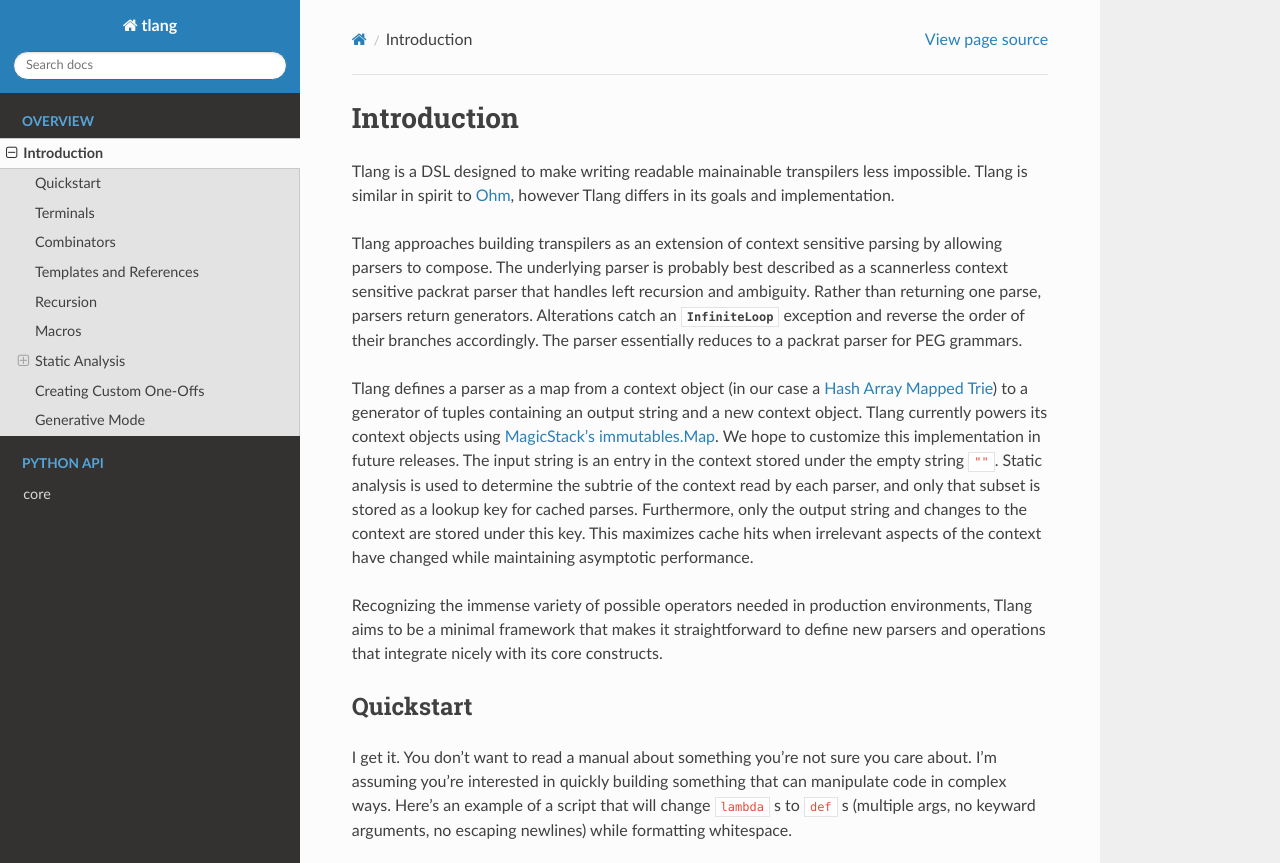
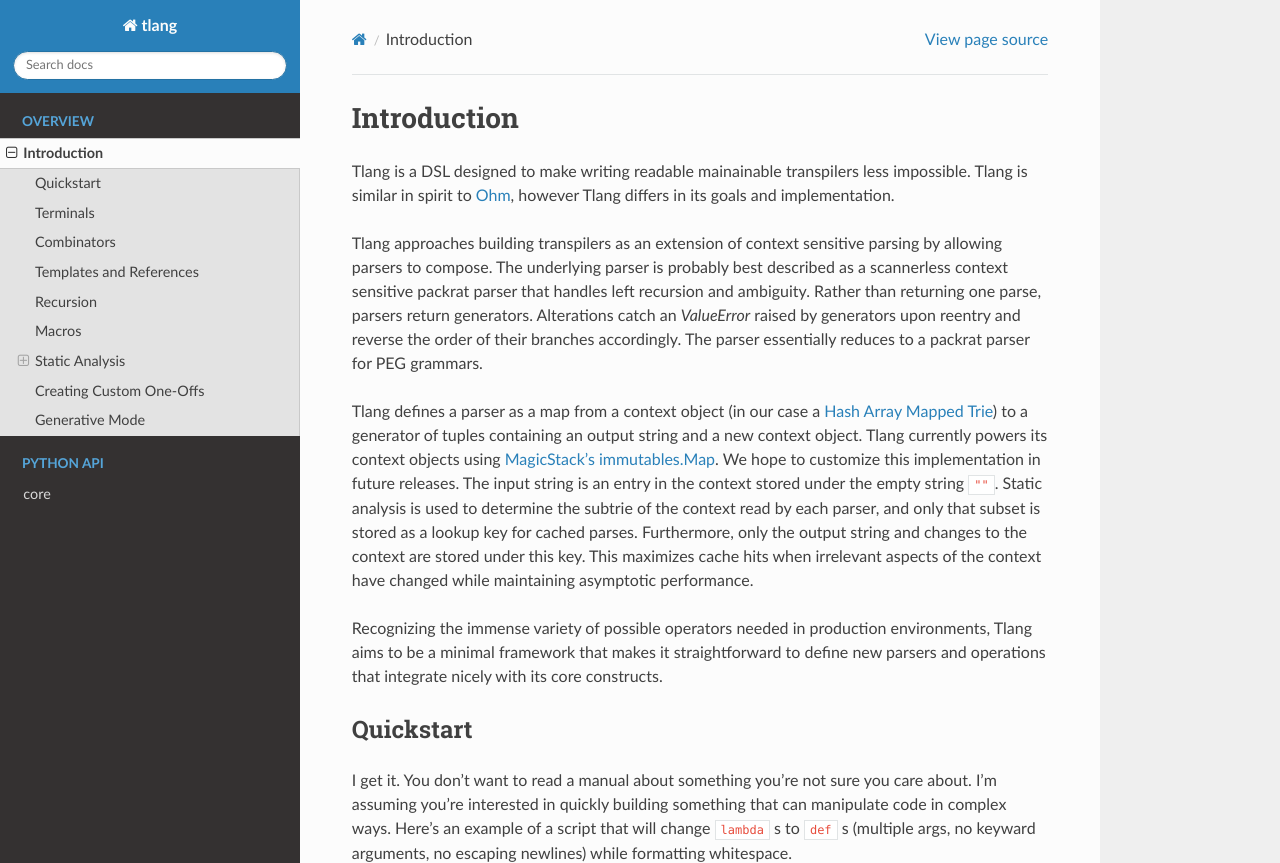
Before and after one commit to aeftimia/tlang, a Sphinx documentation site: the page built from docs/introduction.rst, in a window 1280 px wide and 900 px high, cut to the strip 0-863 px from the top of the window. Built offline with Sphinx 7.4.7 and the Read the Docs theme 2.0.0, drawn with Linux system fonts in a browser that asks for light colours; the version number is read from the project's files by our own code.

Commit message:
No InfiniteLoops

```diff
--- a/docs/introduction.rst
+++ b/docs/introduction.rst
@@ -12,9 +12,9 @@ Tlang approaches building transpilers as an extension of context sensitive
 parsing by allowing parsers to compose. The underlying parser is probably best
 described as a scannerless context sensitive packrat parser that handles left
 recursion and ambiguity. Rather than returning one parse, parsers return
-generators. Alterations catch an :class:`InfiniteLoop` exception and reverse
-the order of their branches accordingly. The parser essentially reduces to a
-packrat parser for PEG grammars.
+generators. Alterations catch an `ValueError` raised by generators upon reentry
+and reverse the order of their branches accordingly. The parser essentially
+reduces to a packrat parser for PEG grammars.
 
 Tlang defines a parser as a map from a context object (in our case a `Hash
 Array Mapped Trie <https://en.wikipedia.org/wiki/Hash_array_mapped_trie>`_) to
```
Also changed, not shown: 1 other file.
